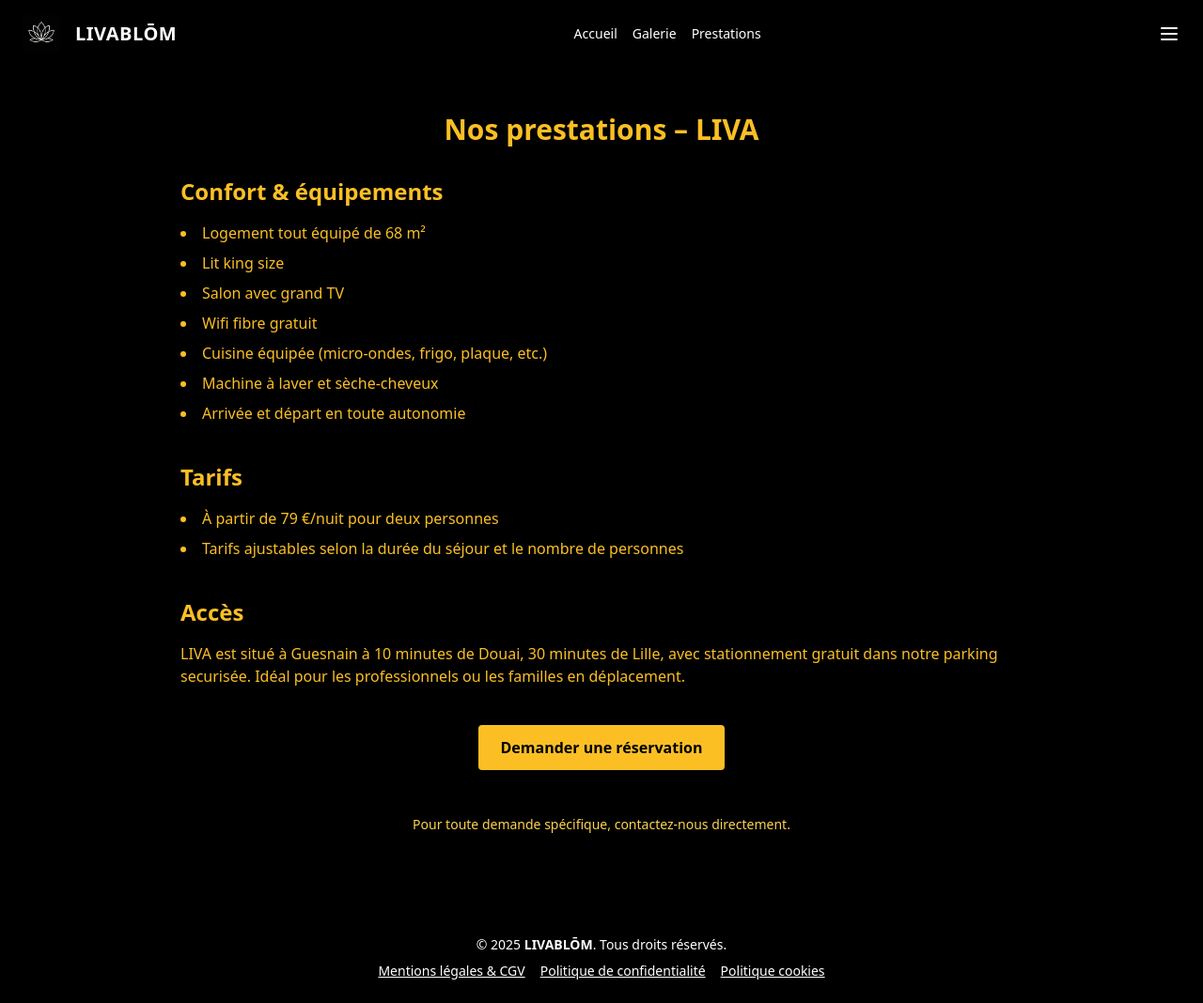
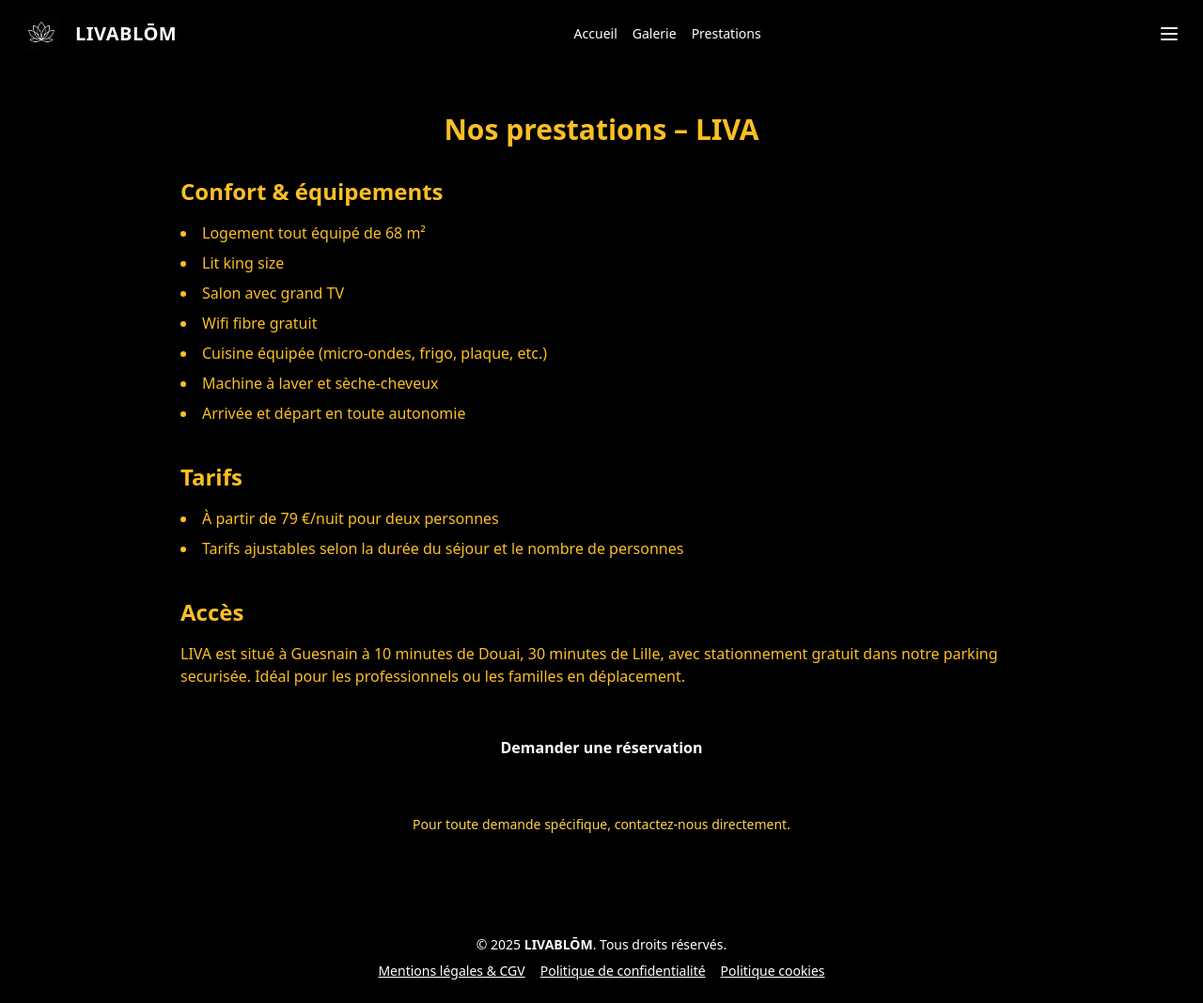
Before and after one commit to LIVABLOM/LIVABLOM, a Jekyll site: the page built from prestations-liva.md, in a window 1280 px wide. Shown: the whole page at 94% size. Built offline with Jekyll 4.4.1, drawn with Linux system fonts in a browser that asks for light colours; comment, search, counter and statistics services are not loaded.

Commit message:
Update prestations-liva.md

```diff
--- a/prestations-liva.md
+++ b/prestations-liva.md
@@ -8,40 +8,42 @@
   <div class="max-w-4xl mx-auto">
     <h1 class="text-3xl font-bold mb-8 text-center">Nos prestations – LIVA</h1>
 
+    <section class="mb-10">
+      <h2 class="text-2xl font-semibold mb-4">Confort & équipements</h2>
+      <ul class="list-disc list-inside space-y-2">
+        <li>Logement tout équipé de 68 m²</li>
+        <li>Lit king size</li>
+        <li>Salon avec grand TV </li>
+        <li>Wifi fibre gratuit</li>
+        <li>Cuisine équipée (micro-ondes, frigo, plaque, etc.)</li>
+        <li>Machine à laver et sèche-cheveux</li>
+        <li>Arrivée et départ en toute autonomie</li>
+      </ul>
+    </section>
 
-<section class="mb-10">
-  <h2 class="text-2xl font-semibold mb-4">Confort & équipements</h2>
-  <ul class="list-disc list-inside space-y-2">
-    <li>Logement tout équipé de 68 m²</li>
-    <li>Lit king size</li>
-    <li>Salon avec grand TV </li>
-    <li>Wifi fibre gratuit</li>
-    <li>Cuisine équipée (micro-ondes, frigo, plaque, etc.)</li>
-    <li>Machine à laver et sèche-cheveux</li>
-    <li>Arrivée et départ en toute autonomie</li>
-  </ul>
-</section>
+    <section class="mb-10">
+      <h2 class="text-2xl font-semibold mb-4">Tarifs</h2>
+      <ul class="list-disc list-inside space-y-2">
+        <li>À partir de 79 €/nuit pour deux personnes</li>
+        <li>Tarifs ajustables selon la durée du séjour et le nombre de personnes</li>
+      </ul>
+    </section>
 
-<section class="mb-10">
-  <h2 class="text-2xl font-semibold mb-4">Tarifs</h2>
-  <ul class="list-disc list-inside space-y-2">
-    <li>À partir de 79 €/nuit pour deux personnes</li>
-    <li>Tarifs ajustables selon la durée du séjour et le nombre de personnes</li>
-  </ul>
-</section>
+    <section class="mb-10">
+      <h2 class="text-2xl font-semibold mb-4">Accès</h2>
+      <p>LIVA est situé à Guesnain à 10 minutes de Douai, 30 minutes de Lille, avec stationnement gratuit dans notre parking securisée. Idéal pour les professionnels ou les familles en déplacement.</p>
+    </section>
 
-<section class="mb-10">
-  <h2 class="text-2xl font-semibold mb-4">Accès</h2>
-  <p>LIVA est situé à Guesnain à 10 minutes de Douai, 30 minutes de Lille, avec stationnement gratuit dans notre parking securisée. Idéal pour les professionnels ou les familles en déplacement.</p>
-</section>
+    <!-- Nouveau bouton Réserver -->
+    <div class="flex flex-col sm:flex-row sm:justify-center gap-4 mt-4">
+      <a href="{{ '/contact' | relative_url }}"
+         class="inline-block bg-black text-white px-6 py-3 rounded-full font-semibold shadow hover:bg-gray-800 transition text-center">
+        Demander une réservation
+      </a>
+    </div>
 
- <p class="mt-6 text-center">
-        <a href="/contact" class="inline-block bg-yellow-400 text-black font-semibold px-6 py-3 rounded hover:bg-yellow-300 transition">Demander une réservation</a>
-      </p>
-<p class="text-sm text-center text-yellow-300 mt-12">
-  Pour toute demande spécifique, contactez-nous directement.
-</p>
-
-
+    <p class="text-sm text-center text-yellow-300 mt-12">
+      Pour toute demande spécifique, contactez-nous directement.
+    </p>
   </div>
 </div>
```
